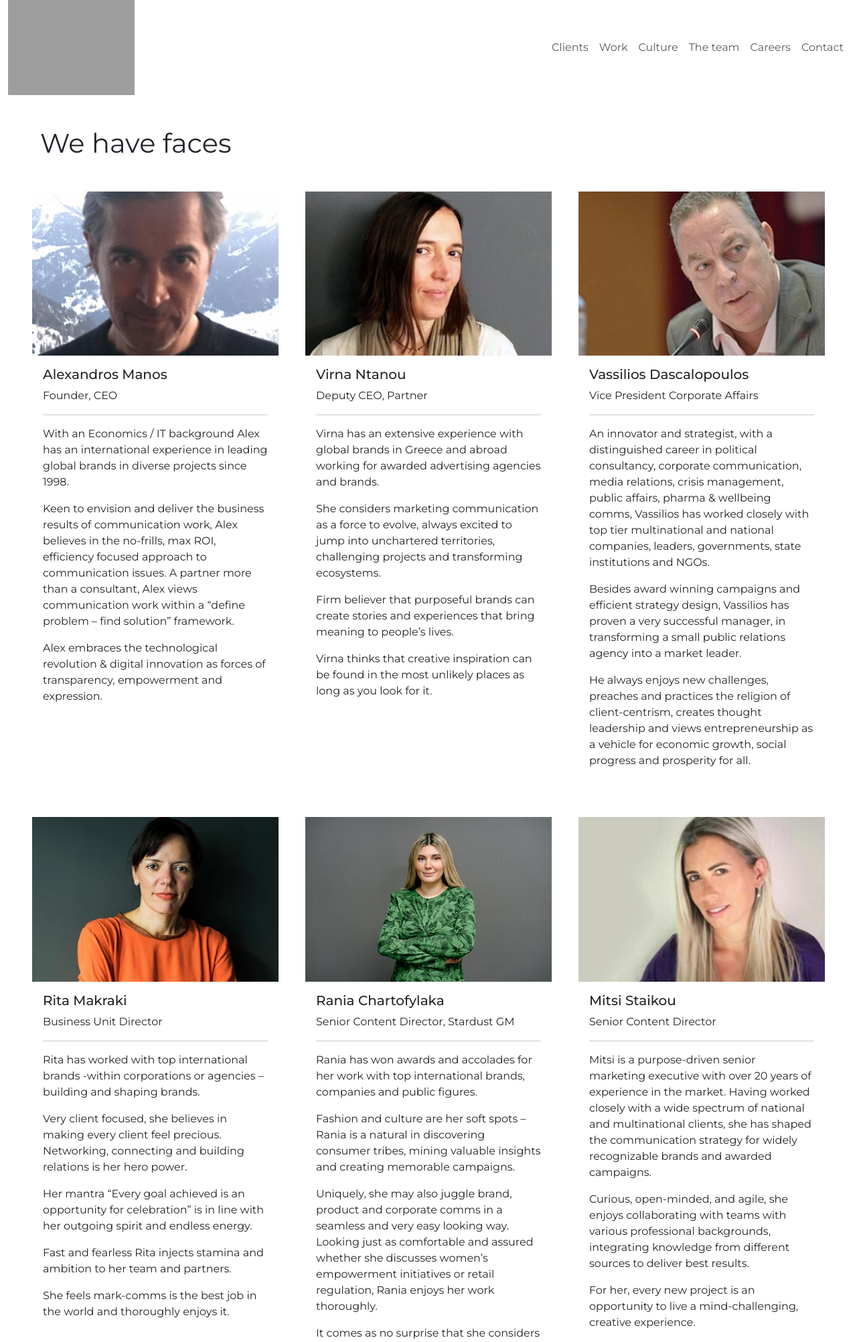
After one commit to valuecom/valuecom.gr, a PHP site: page /GitHubVC/public/the-team.html in a window 1280 px wide. The commit adds this page. Shown: the top 2004 px of the page at 67% size. Run offline with PHP 8.4, Linux system fonts and the light colour scheme; a stand-in replaces the project's code that opens the database connection; grey boxes are pictures that could not be loaded.

Commit message:
create The Team page

```diff
--- a/assets/css/style.css
+++ b/assets/css/style.css
@@ -43,13 +43,26 @@ footer li a {
     grid-template-columns: repeat(2, minmax(0, 1fr));
     gap: 10px;
 }
-
+.the-team-cards{
+    grid-template-columns: repeat(1, minmax(0, 1fr));
+    gap: 40px;
+}
+.the-team-cards .card {
+    border: none;
+    border-radius: unset;
+}
+.the-team-cards .card img {
+    border-radius: unset;
+}
 
 
 /* sm */
 @media (min-width: 576px) {
     .logos-gallery {
         grid-template-columns: repeat(3, minmax(0, 1fr));
+    }
+    .the-team-cards{
+        grid-template-columns: repeat(2, minmax(0, 1fr));
     }
 }
 
@@ -58,6 +71,7 @@ footer li a {
     .logos-gallery {
         grid-template-columns: repeat(4, minmax(0, 1fr));
     }
+
 }
 
 /* lg */
@@ -65,10 +79,15 @@ footer li a {
     .logos-gallery {
         grid-template-columns: repeat(5, minmax(0, 1fr));
     }
+    .the-team-cards{
+        grid-template-columns: repeat(3, minmax(0, 1fr));
+    }
 }
 
 /* xl */
-@media (min-width: 1200px) {}
+@media (min-width: 1200px) {
+
+}
 
 /* xxl */
 @media (min-width: 1400px) {
--- a/public/index.html
+++ b/public/index.html
@@ -40,7 +40,7 @@
                     <a class="nav-link" href="https://valuecom.github.io/valuecom.gr/public/we-believe.html">Culture</a>
                   </li>
                   <li class="nav-item">
-                    <a class="nav-link" href="#">The team</a>
+                    <a class="nav-link" href="https://valuecom.github.io/valuecom.gr/public/the-team.html">The team</a>
                   </li>
                   <li class="nav-item">
                     <a class="nav-link" href="https://valuecom.github.io/valuecom.gr/public/valuecom-team.html">Careers</a>
--- /dev/null
+++ b/public/the-team.html
@@ -0,0 +1,200 @@
+
+<!doctype html>
+<html lang="en">
+
+<head>
+  <meta charset="utf-8">
+  <meta name="viewport" content="width=device-width, initial-scale=1">
+  <title>VALUECOM | Fullstack Marketing Agency</title>
+  <link href="https://cdn.jsdelivr.net/npm/bootstrap@5.3.0-alpha1/dist/css/bootstrap.min.css" rel="stylesheet" integrity="sha384-GLhlTQ8iRABdZLl6O3oVMWSktQOp6b7In1Zl3/Jr59b6EGGoI1aFkw7cmDA6j6gD" crossorigin="anonymous">
+  <link rel="stylesheet" href="../assets/css/style.css">
+  <link rel="icon" href="../assets/images/favicon.png" sizes="32x32">
+</head>
+
+<body class="d-flex flex-column">
+  <header class="d-flex align-items-center">
+    <div class="container-xxl ">
+      <div class="row align-items-center">
+        <div class="col-6 col-lg-2">
+          <div class="logo-wrap">
+            <a href="https://valuecom.github.io/valuecom.gr/public/index.html">
+              <img src="../assets/images/logo.svg" alt="Valuecom">
+            </a>
+          </div>
+        </div>
+        <div class="col-6 col-lg-10">
+          <nav class="navbar navbar-expand-lg justify-content-end">
+            <div class="">
+              <button class="navbar-toggler" type="button" data-bs-toggle="collapse" data-bs-target="#navbarNav" aria-controls="navbarNav" aria-expanded="false" aria-label="Toggle navigation">
+                <span class="navbar-toggler-icon"></span>
+              </button>
+              <div class="collapse navbar-collapse" id="navbarNav">
+                <ul class="navbar-nav">
+                  <li class="nav-item">
+                    <a class="nav-link" href="https://valuecom.github.io/valuecom.gr/public/we-are-trusted.html">Clients</a>
+                  </li>
+                  <li class="nav-item">
+                    <a class="nav-link" href="#">Work</a>
+                  </li>
+                  <li class="nav-item">
+                    <a class="nav-link" href="https://valuecom.github.io/valuecom.gr/public/we-believe.html">Culture</a>
+                  </li>
+                  <li class="nav-item">
+                    <a class="nav-link" href="https://valuecom.github.io/valuecom.gr/public/the-team.html">The team</a>
+                  </li>
+                  <li class="nav-item">
+                    <a class="nav-link" href="https://valuecom.github.io/valuecom.gr/public/valuecom-team.html">Careers</a>
+                  </li>
+                  <li class="nav-item">
+                    <a class="nav-link" href="#">Contact</a>
+                  </li>
+                </ul>
+              </div>
+            </div>
+          </nav>
+        </div>
+      </div>
+    </div>
+  </header><main id="content">
+    <!-- page title -->
+    <section class="page-title-section">
+        <div class="container-xxl">
+            <div class="page-title-wrap my-5 px-5">
+                <h1 class="page-title fs-1 fw-normal text-center text-lg-start">We have faces</h1>
+            </div>
+        </div>
+    </section>
+
+    <section>
+        <div class="container-xxl">
+            <div class="row">
+                <div class="col-12 the-team-cards d-grid px-md-5 px-xxl-0 pb-5">
+                    <div class="card">
+                        <img src="../assets/images/the-team/manos.jpg" class="card-img-top" alt="...">
+                        <div class="card-body">
+                            <h5 class="card-title">Alexandros Manos</h5>
+                            <p class="card-text">Founder, CEO</p>
+                            <hr>
+                            <p>With an Economics / IT background Alex has an international experience in leading global brands in diverse projects since 1998.</p>
+                            <p>Keen to envision and deliver the business results of communication work, Alex believes in the no-frills, max ROI, efficiency focused approach to communication issues. A partner more than a consultant, Alex views communication work within a &ldquo;define problem &ndash; find solution&rdquo; framework.</p>
+                            <p>Alex embraces the technological revolution &amp; digital innovation as forces of transparency, empowerment and expression.&nbsp;</p>
+                        </div>
+                    </div>
+                    <div class="card">
+                        <img src="../assets/images/the-team/virna.jpg" class="card-img-top" alt="...">
+                        <div class="card-body">
+                            <h5 class="card-title">Virna Ntanou</h5>
+                            <p class="card-text">Deputy CEO, Partner </p>
+                            <hr>
+                            <p>Virna has an extensive experience with global brands in Greece and abroad working for awarded advertising agencies and brands.</p>
+                            <p>She considers marketing communication as a force to evolve, always excited to jump into unchartered territories, challenging projects and transforming ecosystems.</p>
+                            <p>Firm believer that purposeful brands can create stories and experiences that bring meaning to people&rsquo;s lives.</p>
+                            <p>Virna thinks that creative inspiration can be found in the most unlikely places as long as you look for it.</p>
+                        </div>
+                    </div>
+                    <div class="card">
+                        <img src="../assets/images/the-team/daskalopoulos.jpg" class="card-img-top" alt="...">
+                        <div class="card-body">
+                            <h5 class="card-title">Vassilios Dascalopoulos</h5>
+                            <p class="card-text">Vice President Corporate Affairs</p>
+                            <hr>
+                            <p>An innovator and strategist, with a distinguished career in political consultancy, corporate communication, media relations, crisis management, public affairs, pharma &amp; wellbeing comms, Vassilios has worked closely with top tier multinational and national companies, leaders, governments, state institutions and NGOs.</p>
+                            <p>Besides award winning campaigns and efficient strategy design, Vassilios has proven a very successful manager, in transforming a small public relations agency into a market leader.</p>
+                            <p>He always enjoys new challenges, preaches and practices the religion of client-centrism, creates thought leadership and views entrepreneurship as a vehicle for economic growth, social progress and prosperity for all.</p>
+                        </div>
+                    </div>
+                    <div class="card">
+                        <img src="../assets/images/the-team/makrakirita.jpg" class="card-img-top" alt="...">
+                        <div class="card-body">
+                            <h5 class="card-title">Rita Makraki</h5>
+                            <p class="card-text">Business Unit Director</p>
+                            <hr>
+                            <p>Rita has worked with top international brands -within corporations or agencies &ndash; building and shaping brands.</p>
+                            <p>Very client focused, she believes in making every client feel precious. Networking, connecting and building relations is her hero power.</p>
+                            <p>Her mantra &ldquo;Every goal achieved is an opportunity for celebration&rdquo; is in line with her outgoing spirit and endless energy.</p>
+                            <p>Fast and fearless Rita injects stamina and ambition to her team and partners.</p>
+                            <p>She feels mark-comms is the best job in the world and thoroughly enjoys it.</p>
+                        </div>
+                    </div>
+                    <div class="card">
+                        <img src="../assets/images/the-team/rania.jpg" class="card-img-top" alt="...">
+                        <div class="card-body">
+                            <h5 class="card-title">Rania Chartofylaka</h5>
+                            <p class="card-text">Senior Content Director, Stardust GM</p>
+                            <hr>
+                            <p>Rania has won awards and accolades for her work with top international brands, companies and public figures.</p>
+                            <p>Fashion and culture are her soft spots &ndash; Rania is a natural in discovering consumer tribes, mining valuable insights and creating memorable campaigns.</p>
+                            <p>Uniquely, she may also juggle brand, product and corporate comms in a seamless and very easy looking way. Looking just as comfortable and assured whether she discusses women&rsquo;s empowerment initiatives or retail regulation, Rania enjoys her work thoroughly.</p>
+                            <p>It comes as no surprise that she considers marketing comms as a great platform for creativity and self-expression.</p>
+                        </div>
+                    </div>
+                    <div class="card">
+                        <img src="../assets/images/the-team/mitsi.jpg" class="card-img-top" alt="...">
+                        <div class="card-body">
+                            <h5 class="card-title">Mitsi Staikou</h5>
+                            <p class="card-text">Senior Content Director</p>
+                            <hr>
+                            <p>Mitsi is a purpose-driven senior marketing executive with over 20 years of experience in the market.&nbsp;Having worked closely with a wide spectrum of national and multinational clients, she has shaped the communication strategy for widely recognizable brands and awarded campaigns.</p>
+                            <p>Curious, open-minded, and agile, she enjoys collaborating with teams with various professional backgrounds, integrating knowledge from different sources to deliver best results.</p>
+                            <p>For her, every new project is an opportunity to live a mind-challenging, creative experience.</p>
+                        </div>
+                    </div>
+                    <div class="card">
+                        <img src="../assets/images/the-team/karagiannis.jpg" class="card-img-top" alt="...">
+                        <div class="card-body">
+                            <h5 class="card-title">Takis Karagiannis</h5>
+                            <p class="card-text">Director, Sustainability & Innovation</p>
+                            <hr>
+                            <p>A communications strategist with an impressive track record, Takis is experienced in public relations, public affairs, crisis management, and high-profile political situations requesting demanding multi-stakeholder engagement.</p>
+                            <p>As a keen admirer of the "Show, don't tell" mantra, Takis implements a data-driven rationale in ambitious and integrated campaigns under Sustainability &amp; Innovation pillars.</p>
+                        </div>
+                    </div>
+                    <div class="card">
+                        <img src="../assets/images/the-team/athina.jpg" class="card-img-top" alt="...">
+                        <div class="card-body">
+                            <h5 class="card-title">Athina Georgiadou</h5>
+                            <p class="card-text">Creative Content Director</p>
+                            <hr>
+                            <p>An experienced creative thinker and lifestyle curator, Athina is a creative content director who has collaborated with top Greek and international brands.</p>
+                            <p>Her extensive experience with fashion and luxury products, makes her the go to person for colleagues and clients interested in new trends and rising cultures.</p>
+                            <p>Athina's passion is introducing new perspectives and creative inspiration, in a disruptive and out-of-the-box way.</p>
+                            <p>Athina thinks and understands through design - every idea has a visual interpretation, and every design indicates numerous story building opportunities.</p>
+                        </div>
+                    </div>
+                    <div class="card">
+                        <img src="../assets/images/the-team/filis.jpg" class="card-img-top" alt="...">
+                        <div class="card-body">
+                            <h5 class="card-title">Aggelos Filis</h5>
+                            <p class="card-text">Finance Director</p>
+                            <hr>
+                            <p>An accounting and finance professional who has specialized in the marketing and communications business.</p>
+                            <p>Aggelos is solutions provider, characterized by his knowledgeable decision making, clear thinking and calm persistency.</p>
+                            <p>Resilient and purposeful, he has navigated our agency through a very turbulent decade that has brought major challenges, disruptions, and changes in the way we do business.</p>
+                        </div>
+                    </div>
+
+                </div>
+            </div>
+        </div>
+
+    </section>
+
+
+
+</main>
+
+
+<footer id="footer" class=" py-5 mt-auto">
+    <div class="container-xxl d-flex justify-content-end">
+        <ul class="m-0 p-0">
+            <li class="">
+                <a href="#"> Contact us</a>
+            </li>
+        </ul>
+
+    </div>
+</footer>
+<script src="https://cdn.jsdelivr.net/npm/bootstrap@5.3.0-alpha1/dist/js/bootstrap.bundle.min.js" integrity="sha384-w76AqPfDkMBDXo30jS1Sgez6pr3x5MlQ1ZAGC+nuZB+EYdgRZgiwxhTBTkF7CXvN" crossorigin="anonymous"></script>
+</body>
+
+</html>
--- a/public/valuecom-team.html
+++ b/public/valuecom-team.html
@@ -40,7 +40,7 @@
                     <a class="nav-link" href="https://valuecom.github.io/valuecom.gr/public/we-believe.html">Culture</a>
                   </li>
                   <li class="nav-item">
-                    <a class="nav-link" href="#">The team</a>
+                    <a class="nav-link" href="https://valuecom.github.io/valuecom.gr/public/the-team.html">The team</a>
                   </li>
                   <li class="nav-item">
                     <a class="nav-link" href="https://valuecom.github.io/valuecom.gr/public/valuecom-team.html">Careers</a>
--- a/public/we-are-trusted.html
+++ b/public/we-are-trusted.html
@@ -40,7 +40,7 @@
                     <a class="nav-link" href="https://valuecom.github.io/valuecom.gr/public/we-believe.html">Culture</a>
                   </li>
                   <li class="nav-item">
-                    <a class="nav-link" href="#">The team</a>
+                    <a class="nav-link" href="https://valuecom.github.io/valuecom.gr/public/the-team.html">The team</a>
                   </li>
                   <li class="nav-item">
                     <a class="nav-link" href="https://valuecom.github.io/valuecom.gr/public/valuecom-team.html">Careers</a>
--- a/public/we-believe.html
+++ b/public/we-believe.html
@@ -40,7 +40,7 @@
                     <a class="nav-link" href="https://valuecom.github.io/valuecom.gr/public/we-believe.html">Culture</a>
                   </li>
                   <li class="nav-item">
-                    <a class="nav-link" href="#">The team</a>
+                    <a class="nav-link" href="https://valuecom.github.io/valuecom.gr/public/the-team.html">The team</a>
                   </li>
                   <li class="nav-item">
                     <a class="nav-link" href="https://valuecom.github.io/valuecom.gr/public/valuecom-team.html">Careers</a>
--- a/src/_header.php
+++ b/src/_header.php
@@ -41,7 +41,7 @@
                     <a class="nav-link" href="<?php echo $link_base_url; ?>we-believe.php">Culture</a>
                   </li>
                   <li class="nav-item">
-                    <a class="nav-link" href="#">The team</a>
+                    <a class="nav-link" href="<?php echo $link_base_url; ?>the-team.php">The team</a>
                   </li>
                   <li class="nav-item">
                     <a class="nav-link" href="<?php echo $link_base_url; ?>valuecom-team.php">Careers</a>
```
Also changed, not shown: src/the-team.php (added, +135 -0 lines).
